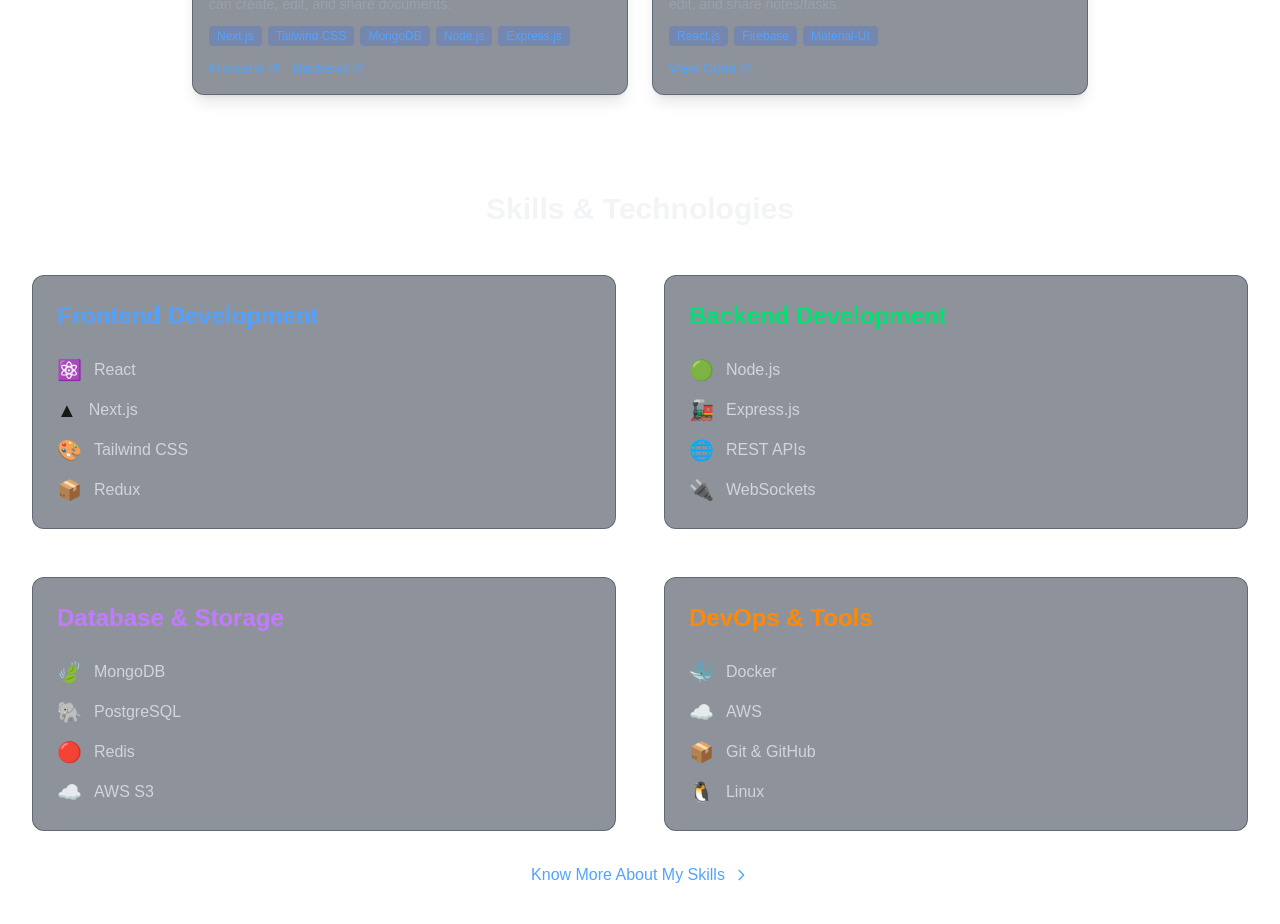
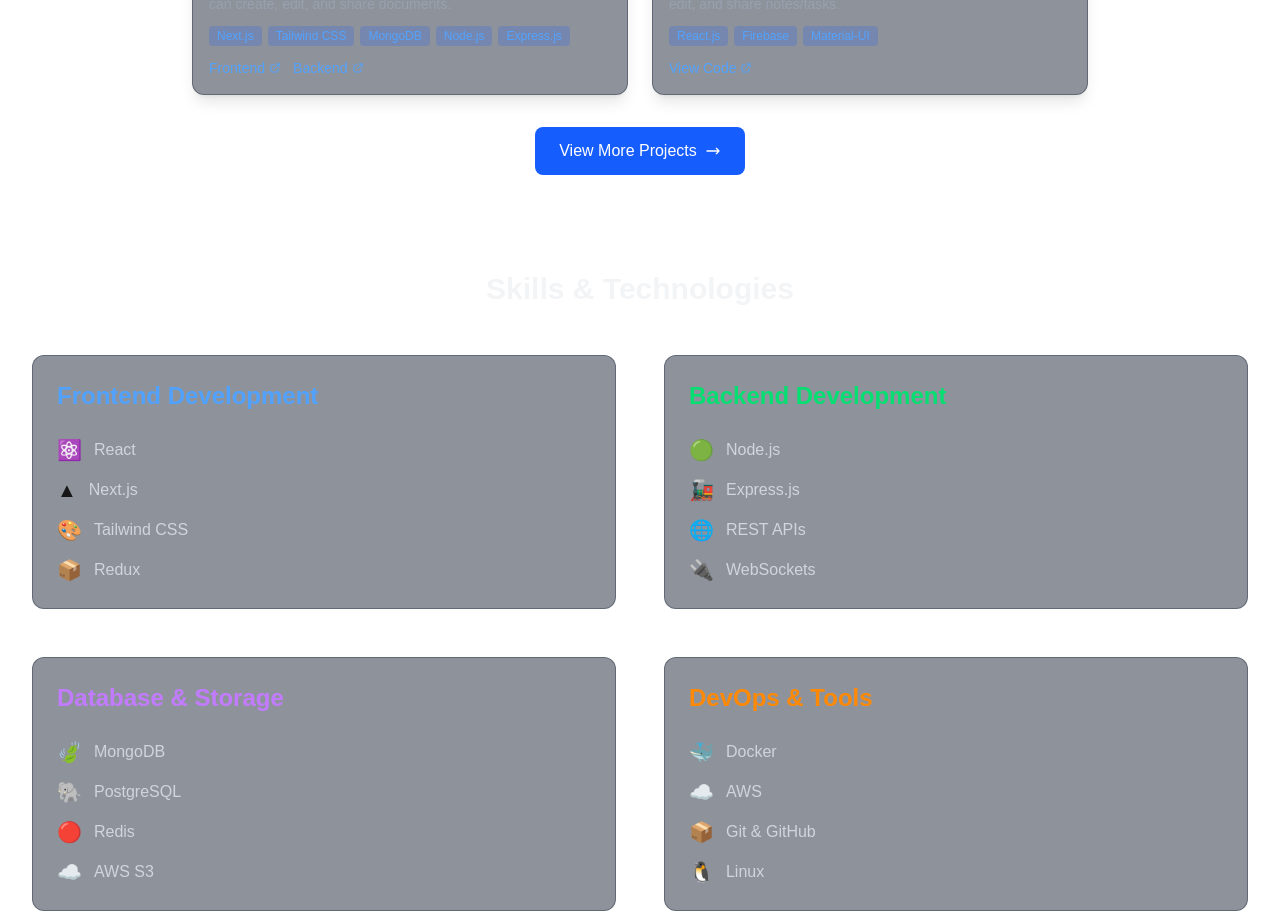
Before and after one commit to Asachdeva001/Portfolio, a Next.js app: page / in a window 1280 px wide. Shown: the part 1440-2364 px from the top of the page. Built offline with nearby package versions, Linux system fonts and the light colour scheme.

Commit message:
Production fixes

```diff
--- a/src/app/about/page.js
+++ b/src/app/about/page.js
@@ -20,7 +20,7 @@
             transition={{ delay: 0.2 }}
             className="text-gray-500 mb-6 text-justify"
           >
-            I'm a passionate web developer and Computer Science student at Punjab Engineering College (PEC) with a strong focus on full-stack development and user-centric design. I’ve built a range of projects—from event platforms like eicpec.in for E-Summit 2025 to dynamic web apps for startups and freelance clients—using modern technologies like React, Node.js, and MongoDB. I enjoy turning ideas into responsive, impactful digital experiences while continuously learning and growing in the ever-evolving tech landscape.
+            I&apos;m a passionate web developer and Computer Science student at Punjab Engineering College (PEC) with a strong focus on full-stack development and user-centric design. I’ve built a range of projects—from event platforms like eicpec.in for E-Summit 2025 to dynamic web apps for startups and freelance clients—using modern technologies like React, Node.js, and MongoDB. I enjoy turning ideas into responsive, impactful digital experiences while continuously learning and growing in the ever-evolving tech landscape.
           </motion.p>
 
           <motion.p
--- a/src/app/page.js
+++ b/src/app/page.js
@@ -69,7 +69,7 @@
               technologies like HTML5, CSS, JavaScript, React, and the MERN
               stack. I enjoy translating ideas into clean, responsive, and
               engaging web experiences. I stay updated on emerging technologies
-              and cloud infrastructure. Driven by curiosity and creativity, I'm
+              and cloud infrastructure. Driven by curiosity and creativity, I&apos;m
               always eager to learn, build, and contribute—whether through code,
               design, or strategy.
             </p>{" "}
@@ -195,6 +195,27 @@
                 </div>
               </motion.div>
             ))}
+          </div>
+          <div className="mt-8 text-center">
+            <Link
+              href="/projects"
+              className="inline-flex items-center px-6 py-3 bg-blue-600 text-white rounded-lg hover:bg-blue-700 transition-colors duration-300"
+            >
+              View More Projects
+              <svg
+                className="w-4 h-4 ml-2"
+                fill="none"
+                stroke="currentColor"
+                viewBox="0 0 24 24"
+              >
+                <path
+                  strokeLinecap="round"
+                  strokeLinejoin="round"
+                  strokeWidth={2}
+                  d="M17 8l4 4m0 0l-4 4m4-4H3"
+                />
+              </svg>
+            </Link>
           </div>
         </motion.div>
       </section>
```
